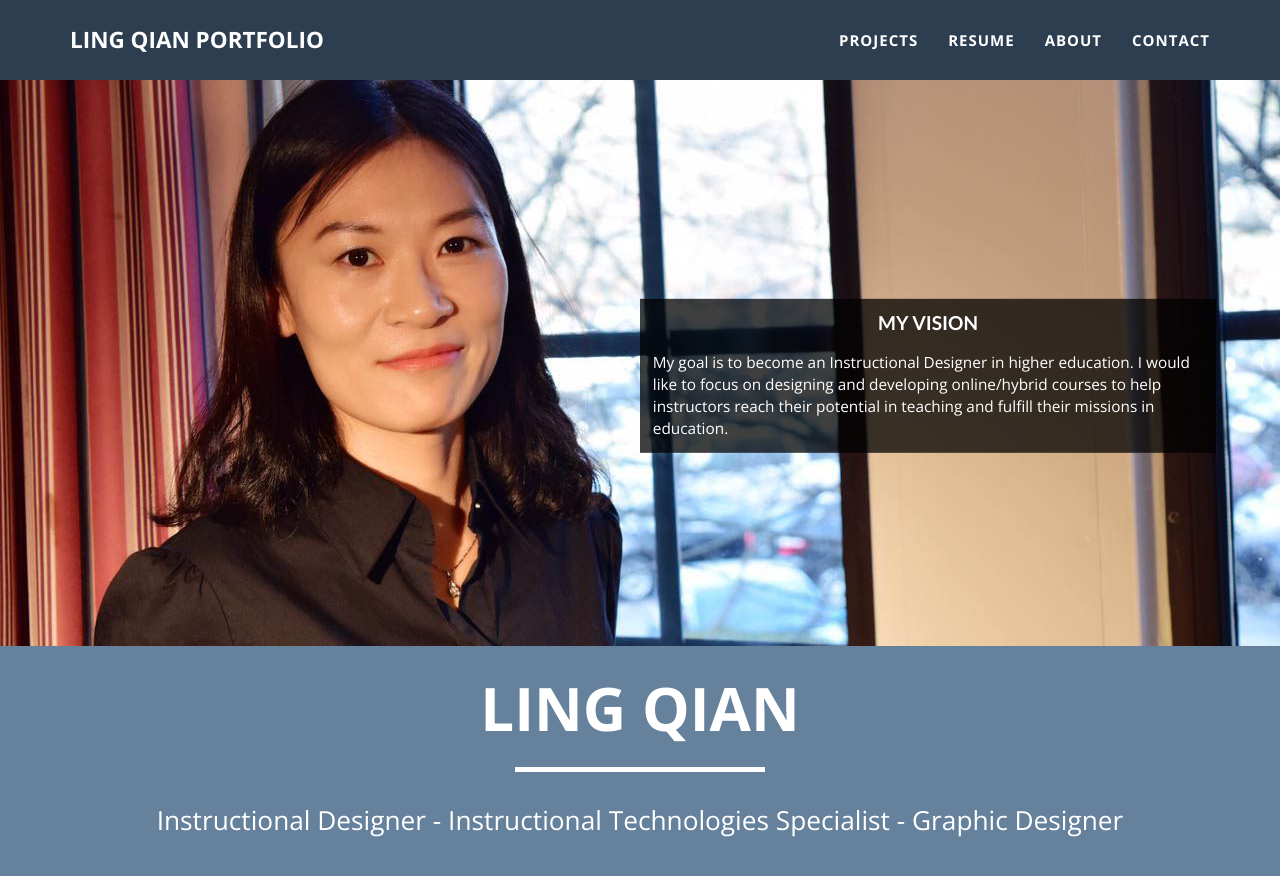
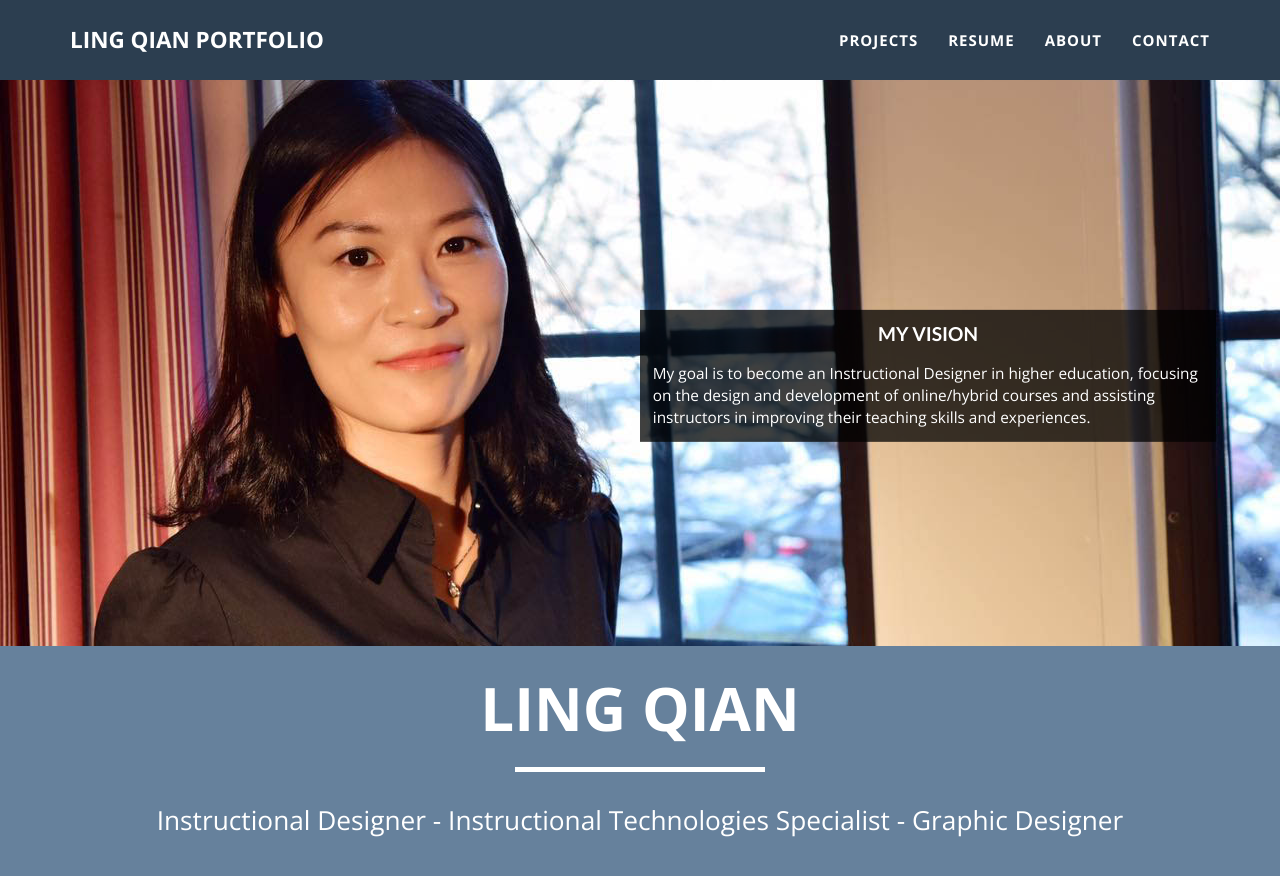
Before and after one commit to lingqiann/lingqiann.github.io, a Jekyll site: the page built from index.html, in a window 1280 px wide and 900 px high. Shown: the top 876 px of the window. Built offline with Jekyll 4.4.1, drawn with Linux system fonts in a browser that asks for light colours.

Commit message:
Update header.html

```diff
--- a/_includes/header.html
+++ b/_includes/header.html
@@ -7,7 +7,7 @@
                     <img class="img-responsive img-banner" src="img/{{ site.header.image }}" alt="Ling Qian Banner Image">
                     <div class="quote">
                         <h1>My Vision</h1>
-                        <p>My goal is to become an Instructional Designer in higher education.  I would like to focus on designing and developing online/hybrid courses to help instructors reach their potential in teaching and fulfill their missions in education.</p>
+                        <p>My goal is to become an Instructional Designer in higher education, focusing on the design and development of online/hybrid courses and assisting instructors in improving their teaching skills and experiences.</p>
 
                     </div>
                 </div>
```
